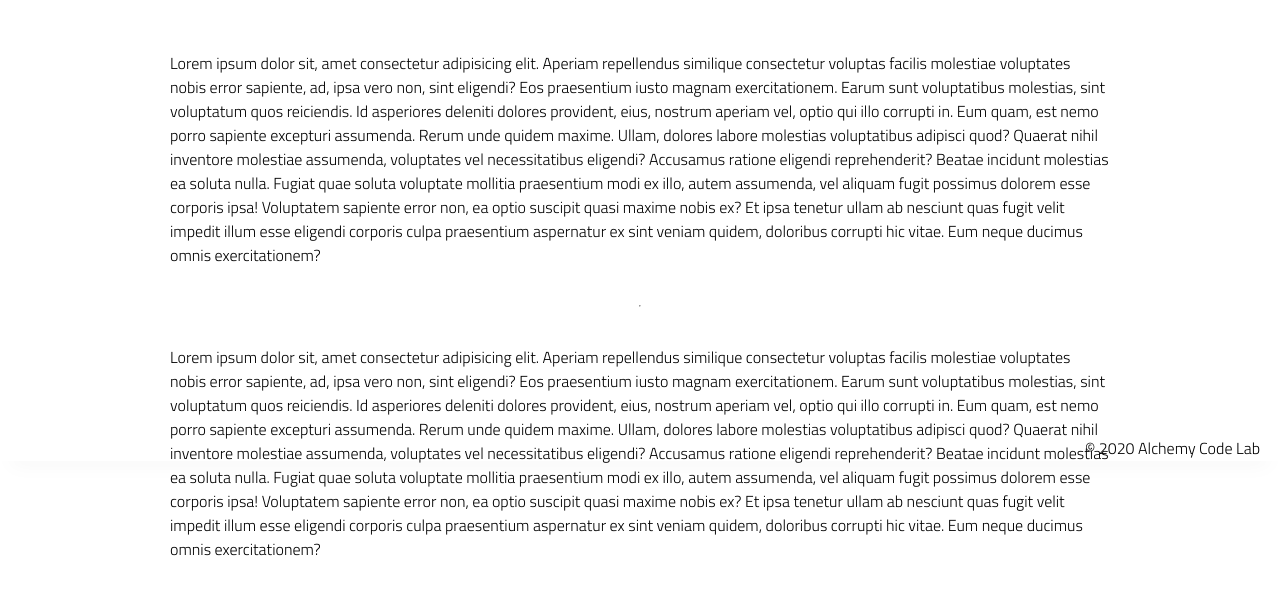
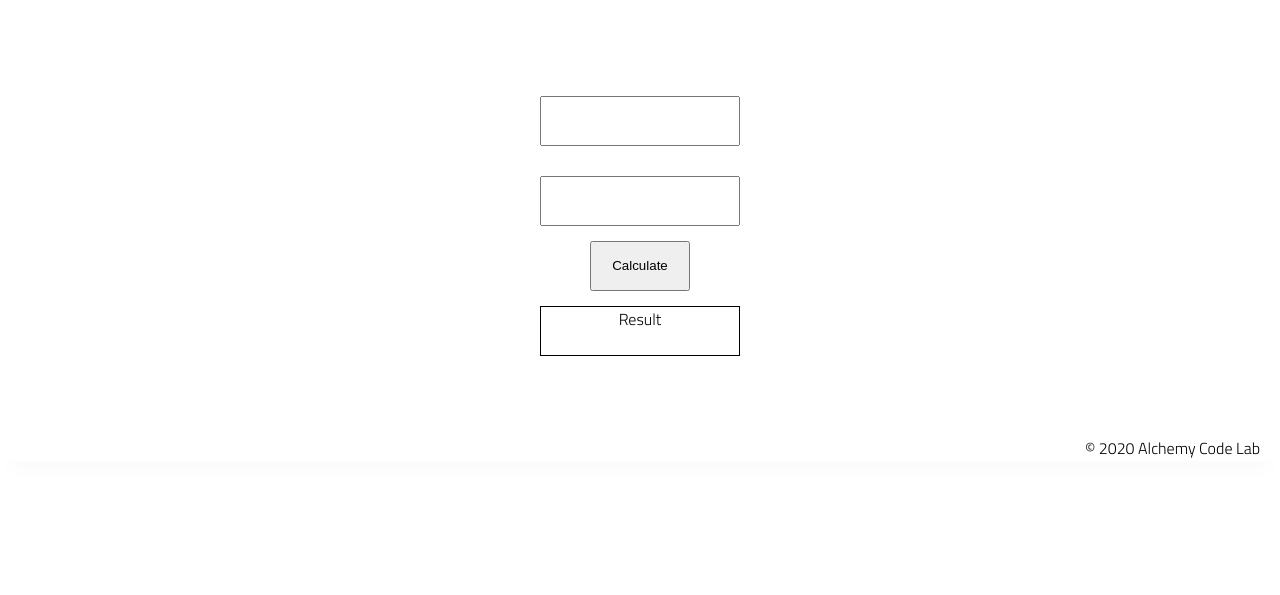
Before and after one commit to PeteSeeling/https-github.com-lab-03b-calculator2, a website: page index.html in a window 1280 px wide. Shown: the part 339-934 px from the top of the page. After the commit the page ends 830 px from the top, so only its background shows below. Drawn offline with Linux system fonts and the light colour scheme.

Commit message:
1st draft

```diff
--- a/app.js
+++ b/app.js
@@ -1,8 +1,25 @@
 // import functions and grab DOM elements
+const addInput1 = document.getElementById('input1');
+console.log(addInput1);
 
+const addInput2= document.getElementById('input2');
+console.log(addInput2);
+
+const button1 = document.getElementById('button1');
+console.log(button1)
+
+const result = document.getElementById('Result')
+console.log('result')
 // initialize global state
 
 // set event listeners
+
+button1.addEventListener('click', ()=>{
+  const input1 = +addInput1.value
+  const input2 = +addInput2.value;
+
+  const result = add(Number1, Number2);
+})
   // get user input
   // use user input to update state
   // update DOM to reflect the new state
--- a/index.html
+++ b/index.html
@@ -27,47 +27,16 @@
                 Welcome to Alchemy Bootstrap!
             </h2>
 
-            <p>
-                Lorem ipsum dolor sit, amet consectetur adipisicing elit. Aperiam repellendus similique consectetur
-                voluptas facilis molestiae voluptates nobis error sapiente, ad, ipsa vero non, sint eligendi? Eos
-                praesentium iusto magnam exercitationem.
-                Earum sunt voluptatibus molestias, sint voluptatum quos reiciendis. Id asperiores deleniti dolores
-                provident, eius, nostrum aperiam vel, optio qui illo corrupti in. Eum quam, est nemo porro sapiente
-                excepturi assumenda.
-                Rerum unde quidem maxime. Ullam, dolores labore molestias voluptatibus adipisci quod? Quaerat nihil
-                inventore molestiae assumenda, voluptates vel necessitatibus eligendi? Accusamus ratione eligendi
-                reprehenderit? Beatae incidunt molestias ea soluta nulla.
-                Fugiat quae soluta voluptate mollitia praesentium modi ex illo, autem assumenda, vel aliquam fugit
-                possimus dolorem esse corporis ipsa! Voluptatem sapiente error non, ea optio suscipit quasi maxime nobis
-                ex?
-                Et ipsa tenetur ullam ab nesciunt quas fugit velit impedit illum esse eligendi corporis culpa
-                praesentium aspernatur ex sint veniam quidem, doloribus corrupti hic vitae. Eum neque ducimus omnis
-                exercitationem?
-            </p>
-            <hr />
-            <p>
-                Lorem ipsum dolor sit, amet consectetur adipisicing elit. Aperiam repellendus similique consectetur
-                voluptas facilis molestiae voluptates nobis error sapiente, ad, ipsa vero non, sint eligendi? Eos
-                praesentium iusto magnam exercitationem.
-                Earum sunt voluptatibus molestias, sint voluptatum quos reiciendis. Id asperiores deleniti dolores
-                provident, eius, nostrum aperiam vel, optio qui illo corrupti in. Eum quam, est nemo porro sapiente
-                excepturi assumenda.
-                Rerum unde quidem maxime. Ullam, dolores labore molestias voluptatibus adipisci quod? Quaerat nihil
-                inventore molestiae assumenda, voluptates vel necessitatibus eligendi? Accusamus ratione eligendi
-                reprehenderit? Beatae incidunt molestias ea soluta nulla.
-                Fugiat quae soluta voluptate mollitia praesentium modi ex illo, autem assumenda, vel aliquam fugit
-                possimus dolorem esse corporis ipsa! Voluptatem sapiente error non, ea optio suscipit quasi maxime nobis
-                ex?
-                Et ipsa tenetur ullam ab nesciunt quas fugit velit impedit illum esse eligendi corporis culpa
-                praesentium aspernatur ex sint veniam quidem, doloribus corrupti hic vitae. Eum neque ducimus omnis
-                exercitationem?
-            </p>
+<section> <input type="text" id="input1">
+          <input type="text" id="input2">
+          <button type="button" id="button1" class="button1">Calculate</button>
+          <output type="text" id="output">Result</output>
 
-        </section>
     </main>
     <footer>
         <div class="copy gutter-right">&copy; 2020 Alchemy Code Lab</div>
     </footer>
+    <script type="utility" src="./utilities.js"></script>
 
     <script type="module" src="./app.js"></script>
 </body>
--- a/styles/style.css
+++ b/styles/style.css
@@ -111,3 +111,26 @@ footer {
     }
 
   }
+
+  input{
+      width: 200px;
+      height: 50px;
+      margin: 15px;
+      font-size: 20px;
+      text-align: center;
+  }
+
+  .button1{
+      width:100px;
+      height:50px
+  }
+output{
+    width: 200px;
+    height: 50px;
+    margin: 15px;
+    text-align: center;
+    border-color: black;
+    border-width: 1px;
+    border-style: solid;
+
+}
--- /dev/null
+++ b/utilities.js
@@ -0,0 +1,3 @@
+export function add(someNumber, someOtherNumber){
+    return someNumber + someOtherNumber;
+}
```
Also changed, not shown: README.md.
